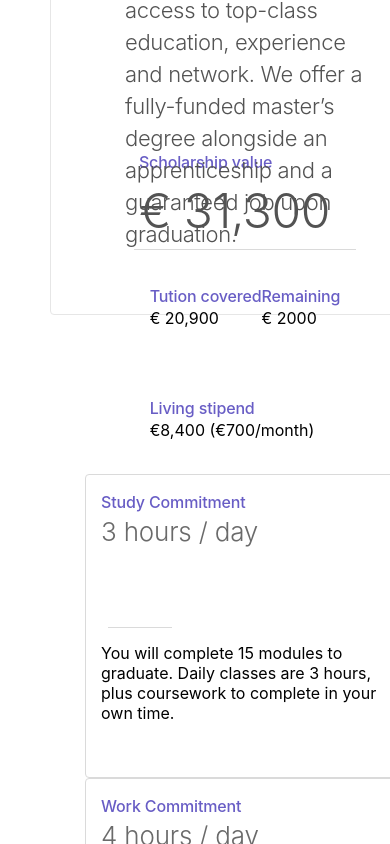
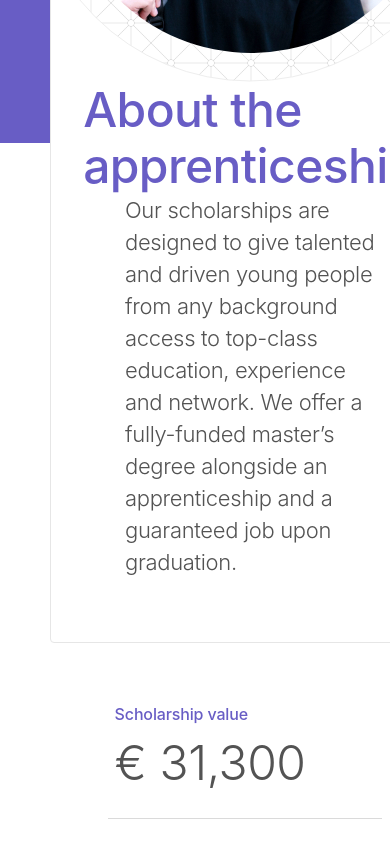
Before and after one commit to trackmystories/HARBOUR.SPACE_Interaction-Design-challenge, a React (Create React App) app: page / in a window 390 px wide. Shown: the part 2140-2984 px from the top of the page. Built offline with nearby package versions, Linux system fonts and the light colour scheme; no server answers.

Commit message:
05_05_21 adjust layout

```diff
--- a/src/components/ScholarshipValue.js
+++ b/src/components/ScholarshipValue.js
@@ -4,7 +4,7 @@
 export default function ScholarshipValue() {
   return (
     <div id="commitment__section">
-      <div>
+      <div className="commitment__section-scholarshipValue">
         <div className="commitment__section-scholarshipValue-container-tall">
           <p className="commitment__section-scholarshipValue-text">
             Scholarship value
--- a/src/components/styles/aprenticeship.css
+++ b/src/components/styles/aprenticeship.css
@@ -72,7 +72,8 @@
 
 @media only screen and (max-width: 675px) {
   #aprenticeship_section {
-    margin: 20% auto;
+    margin-top: 40%;
+    margin: auto;
     z-index: -10;
   }
 
--- a/src/components/styles/scholarshipValue.css
+++ b/src/components/styles/scholarshipValue.css
@@ -1,5 +1,5 @@
 #commitment__section {
-margin-top: 60px;
+  margin-top: 60px;
   box-sizing: border-box;
 }
 .commitment {
--- a/src/screens/Footer.js
+++ b/src/screens/Footer.js
@@ -2,5 +2,5 @@
 import BottomStickyBar from "../components/BottomStickyBar";
 
 export default function Footer() {
-  return <BottomStickyBar />;
+  return <BottomStickyBar />
 }
--- a/src/screens/Header.js
+++ b/src/screens/Header.js
@@ -2,5 +2,5 @@
 import Topbar from "../components/Topbar";
 
 export default function Header() {
-  return <Topbar />;
+  return <Topbar />
 }
--- a/src/screens/Main.js
+++ b/src/screens/Main.js
@@ -2,5 +2,5 @@
 import InteractionDesign from "../components/InteractionDesign";
 
 export default function Main() {
-  return <InteractionDesign />;
+  return <InteractionDesign />
 }
--- a/src/screens/styles/commitment.css
+++ b/src/screens/styles/commitment.css
@@ -34,6 +34,7 @@
 
 @media only screen and (max-width: 675px) {
   .commitment__section-flex {
+    margin-top: 33%;
     display: flex;
     flex-direction: column;
     margin-right: 10px;
```
Also changed, not shown: 2 other files (tests, documents, lock files or other folders).
